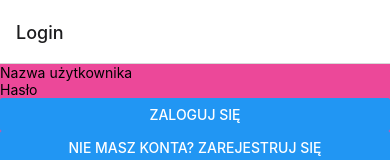
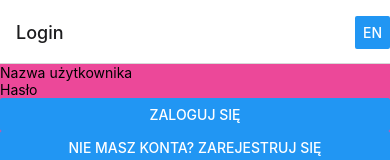
Before and after one commit to s24576/aaa-mob, a React Native app in the folder LockIn/: screen /Login in a window 390 px wide. Shown: the top 160 px of the page. Built offline with nearby package versions, Linux system fonts and the light colour scheme; what expo-localization would draw is missing.

Commit message:
Dodanie guzika do zmiany języka aplikacji

```diff
--- a/LockIn/App.tsx
+++ b/LockIn/App.tsx
@@ -10,6 +10,7 @@ import Home from './screens/Home'
 import Profile from './screens/Profile'
 import { UserContextProvider } from './context/UserContext'
 import { initI18n } from './translations/i18n'
+import LanguageToggleButton from './components/LanguageToggleButton'
 
 initI18n()
 
@@ -31,9 +32,10 @@ export const Layout = () => {
     <NavigationContainer>
       <UserContextProvider>
         <Stack.Navigator
-          screenOptions={{
+          screenOptions={({ navigation }) => ({
             headerBackVisible: false,
-          }}
+            headerRight: () => <LanguageToggleButton />,
+          })}
         >
           <Stack.Screen name="Login" component={Login}></Stack.Screen>
           <Stack.Screen name="Register" component={Register}></Stack.Screen>
--- /dev/null
+++ b/LockIn/components/LanguageToggleButton.tsx
@@ -0,0 +1,24 @@
+import React, { useState, useEffect } from 'react'
+import { Button } from 'react-native'
+import { setLanguage } from '../translations/i18n'
+import i18n from 'i18next'
+
+const LanguageToggleButton = () => {
+  const [language, setLanguageState] = useState(i18n.language)
+
+  const toggleLanguage = () => {
+    const newLanguage = language === 'pl' ? 'en' : 'pl'
+    setLanguage(newLanguage)
+    setLanguageState(newLanguage)
+  }
+
+  useEffect(() => {
+    setLanguageState(i18n.language)
+  }, [])
+
+  return (
+    <Button onPress={toggleLanguage} title={language === 'pl' ? 'EN' : 'PL'} />
+  )
+}
+
+export default LanguageToggleButton
```
